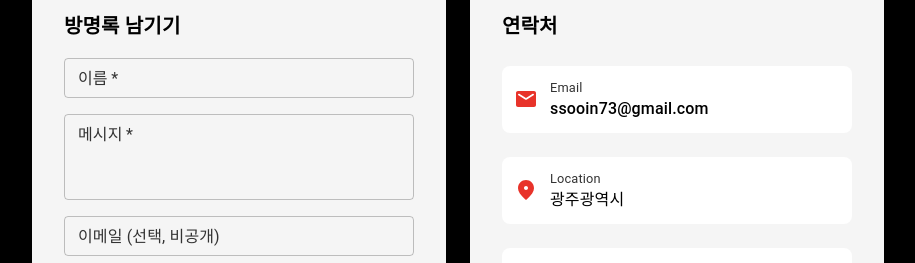
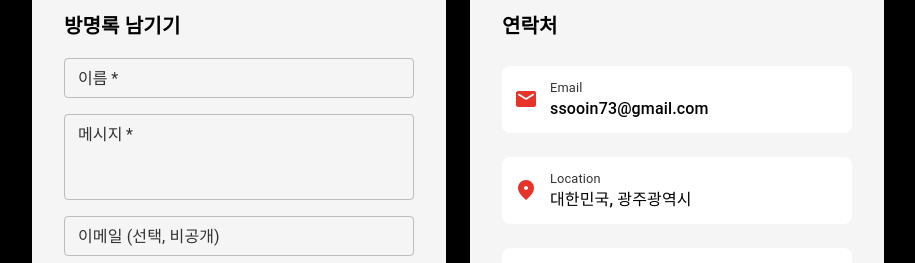
Before and after one commit to seosooin/my-portfolio, a React (Vite) app: page / in a window 1280 px wide. Shown: the part 1629-1892 px from the top of the page, without its empty margins (182-1097 px from the left). Built offline with nearby package versions, Linux system fonts and the light colour scheme; no server answers; the database is empty.

Commit message:
Contact 위치 정보에 국가명 추가 (대한민국, 광주광역시)

```diff
--- a/src/components/landing/contact/ContactInfoPanel.jsx
+++ b/src/components/landing/contact/ContactInfoPanel.jsx
@@ -13,7 +13,7 @@ import InstagramIcon from '@mui/icons-material/Instagram';
 const CONTACT_EMAIL = 'ssooin73@gmail.com';
 
 const INFO_ITEMS = [
-  { label: 'Location', value: '광주광역시', icon: LocationOnRoundedIcon },
+  { label: 'Location', value: '대한민국, 광주광역시', icon: LocationOnRoundedIcon },
   { label: 'Response Time', value: '평일 9:00-18:00', icon: AccessTimeRoundedIcon },
 ];
 
```
